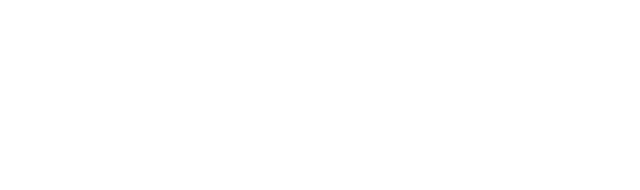
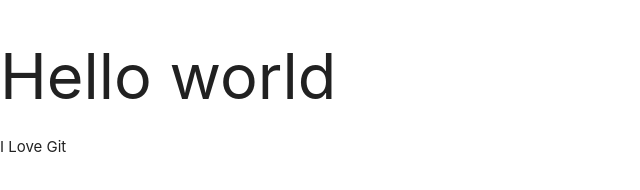
Before and after one commit to Mohammadb2/test1, a plain HTML site: page index.html in a window 1280 px wide. Shown: the whole page, without its empty margins (0-640 px from the left). Drawn offline with Linux system fonts and the light colour scheme.

Commit message:
second commit

```diff
--- a/index.html
+++ b/index.html
@@ -8,8 +8,8 @@
     <link rel="stylesheet" href="assets/css/style.css">
 </head>
 <body>
-
-
+    <h1>Hello world</h1>
+    <p>I Love Git</p>
     <script src="assets/materialize/js/materialize.min.js"></script>
 </body>
 </html>
```
